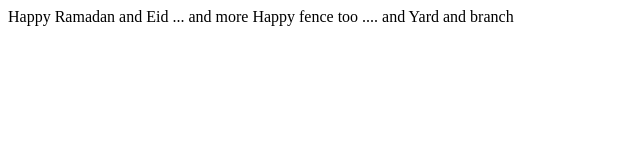
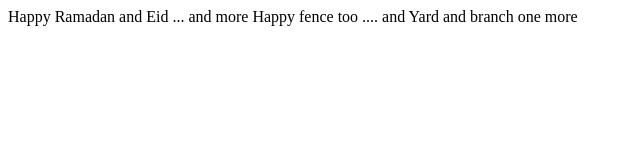
Before and after one commit to melmehalawi/Project0, a plain HTML site: page index.html in a window 1280 px wide. Shown: the full height of the page, 0-640 px from the left. Drawn offline with Linux system fonts and the light colour scheme.

Commit message:
jwd kefck

```diff
--- a/index.html
+++ b/index.html
@@ -8,6 +8,6 @@
         Happy fence too ....
         and Yard
         and branch
-
+        one more
     </body>
 </html>
```
